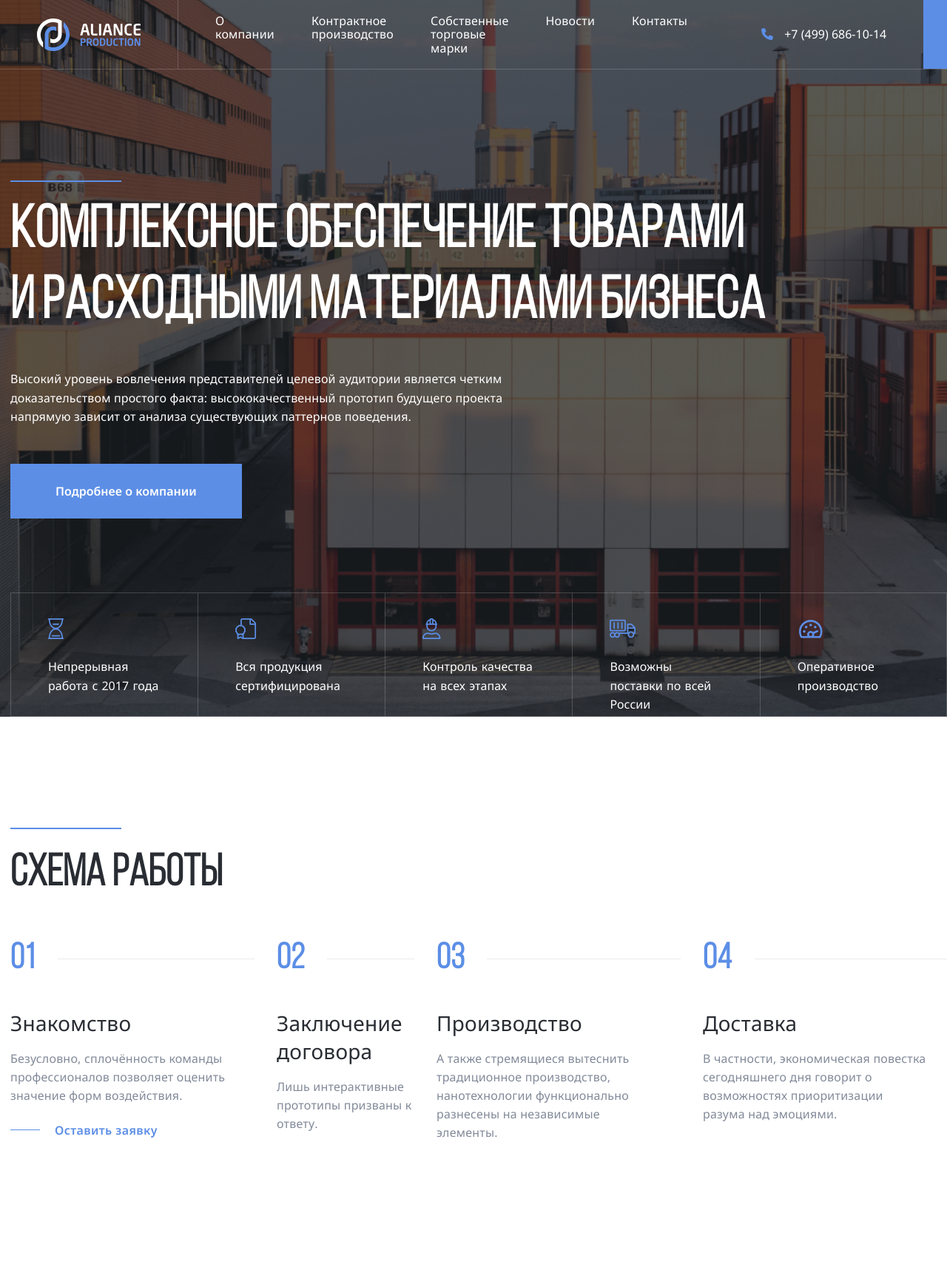
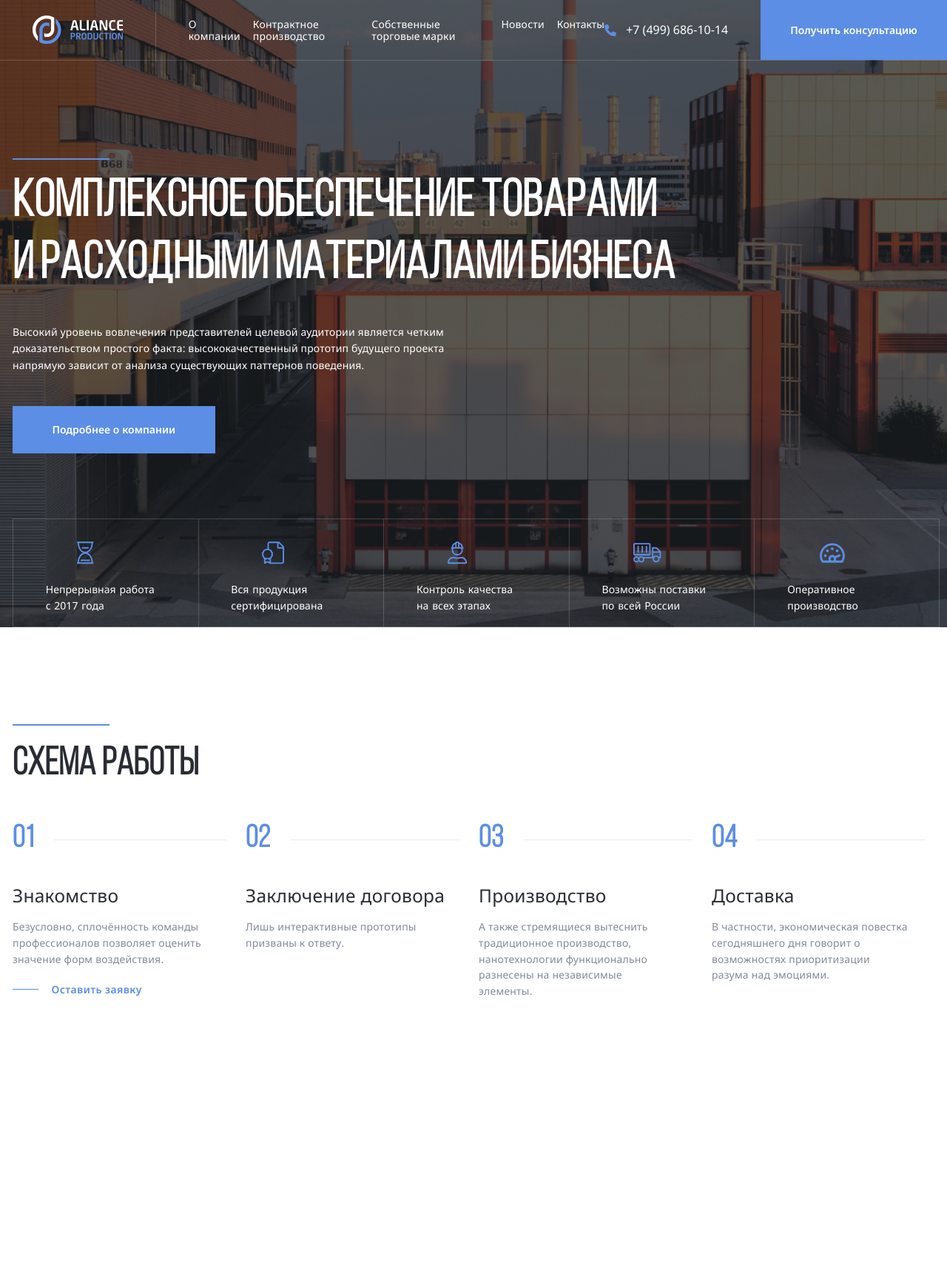
Before and after one commit to AtamanovPetr/Aliance, a PHP site: page / in a window 1280 px wide. Shown: the whole page at 74% size. After the commit the page ends 1347 px from the top, so only its background shows below. Run offline with PHP 8.4, Linux system fonts and the light colour scheme.

Commit message:
fix: px to rem

```diff
--- a/css/style.css
+++ b/css/style.css
@@ -7,18 +7,22 @@
   font-weight: normal;
   font-style: normal;
 }
+html {
+  font-size: 16px;
+}
 body {
   font-family: "Noto Sans", sans-serif;
 }
 .container {
-  max-width: 1455px;
+  max-width: 90rem;
+  padding-left: 7px;
   margin: 0 auto;
 }
 .navbar {
   display: flex;
   align-items: center;
   color: white;
-  height: 94px;
+  height: 5.875rem;
   position: fixed;
   width: 100%;
   left: 0;
@@ -31,7 +35,11 @@ body {
   background-color: #fff;
   color: rgba(41, 45, 51, 1);
   border: none;
-  height: 74px;
+  height: 4.625rem;
+}
+.logo-svg {
+  width: 8.75rem;
+  height: 2.75rem;
 }
 .navbar-light .header-logo-path {
   fill: rgba(41, 45, 51, 1);
@@ -41,11 +49,12 @@ body {
   display: flex;
   flex-basis: 100%;
   list-style: none;
-  padding: 0 50px;
+  padding: 0;
+  padding-left: 3.125rem;
   margin: 0;
 }
 .header {
-  padding-top: 94px;
+  padding-top: 5.875rem;
   min-height: 100vh;
 }
 .header-image {
@@ -68,26 +77,26 @@ body {
 .header-logo {
   display: flex;
   align-items: center;
-  padding: 0px 50px;
+  padding: 0px 3.125rem;
   height: 100%;
   border-right: 1px solid rgba(235, 235, 240, 0.2);
 }
-.header-nav-item {
+.header-nav-item:not(:last-child) {
+  margin-right: 3%;
   letter-spacing: 0.21px;
   word-spacing: -0.3px;
 }
 .header-nav-link {
   text-decoration: none;
-  font-size: 16px;
-  margin-right: 50px;
+  font-size: 1rem;
   color: inherit;
 }
 .header-phone {
   flex-shrink: 0;
   display: flex;
   align-items: center;
-  gap: 15px;
-  margin-right: 50px;
+  gap: 0.9375rem;
+  margin-right: 3.125rem;
 }
 
 .header-phone-link {
@@ -97,10 +106,10 @@ body {
 }
 
 .button {
-  padding: 25px 46px;
-  font-size: 16px;
+  padding: 1.5625rem 2.875rem;
+  font-size: 1rem;
   font-weight: 600;
-  line-height: 22px;
+  line-height: 1.375rem;
   color: #fff;
   background: rgba(92, 142, 230, 1);
   border: none;
@@ -116,49 +125,47 @@ body {
   height: 100%;
 }
 .header-content-button {
-  padding: 26px 61px;
+  padding: 1.625rem 3.8125rem;
   word-spacing: 0.2px;
 }
 
 .seporator {
-  width: 150px;
+  width: 9.375rem;
   height: 2px;
   background-color: rgba(92, 142, 230, 1);
 }
 
 .header-content {
-  padding-top: 150px;
-  padding-left: 14px;
+  padding-top: 9.375rem;
   position: relative;
   z-index: 1;
   color: #fff;
 }
 .header-title {
-  max-width: 1080px;
+  max-width: 67.5rem;
   font-family: "Bebas Neue Book", sans-serif;
-  font-size: 80px;
+  font-size: 5rem;
   line-height: 120%;
-  margin-top: 20px;
-  margin-bottom: 30px;
+  margin-top: 1.25rem;
+  margin-bottom: 1.875rem;
   word-spacing: -3px;
   letter-spacing: 1px;
 }
 .header-text {
-  max-width: 720px;
+  max-width: 45rem;
   font-style: normal;
-  font-size: 16px;
+  font-size: 1rem;
   font-weight: 400;
   line-height: 160%;
-  margin-bottom: 50px;
-  margin-top: 42px;
+  margin-bottom: 3.125rem;
+  margin-top: 2.625rem;
   letter-spacing: 0.16px;
 }
 .header-features {
   display: flex;
-  max-height: 168px;
+  max-height: 10.5rem;
   padding: 0;
-  padding-left: 14px;
-  margin-top: 100px;
+  margin-top: 6.25rem;
   margin-bottom: 0;
   list-style: none;
   color: #fff;
@@ -166,10 +173,10 @@ body {
 }
 
 .header-features-item {
-  padding: 30px 50px;
+  padding: 1.875rem 3.125rem;
   letter-spacing: 0.06px;
   word-spacing: 1px;
-  width: 290px;
+  width: 18.125rem;
   border: 1px solid rgba(235, 235, 240, 0.2);
 }
 
@@ -178,28 +185,24 @@ body {
 }
 
 .header-features-text {
-  font-size: 16px;
+  font-size: 1rem;
   font-weight: 400;
   line-height: 160%;
-  margin-top: 18px;
+  margin-top: 1.125rem;
   margin-bottom: 0;
-  max-width: 169px;
+  max-width: 10.5625rem;
 }
 .section {
-  margin-top: 150px;
-  margin-bottom: 150px;
-}
-.section-seporator{
-  margin-left: 14px;
+  margin-top: 9.375rem;
+  margin-bottom: 9.375rem;
 }
 
 .section-title {
   font-family: "Bebas Neue Book", sans-serif;
-  font-size: 60px;
-  line-height: 72px;
+  font-size: 3.75rem;
+  line-height: 4.5rem;
   color: rgba(41, 45, 51, 1);
-  margin-top: 25px;
-  padding-left: 14px;
+  margin-top: 1.5625rem;
   letter-spacing: 0.35px;
 }
 
@@ -207,21 +210,20 @@ body {
   display: flex;
   list-style: none;
   padding: 0;
-  gap: 30px;
-  padding-left: 14px;
+  gap: 1.875rem;
 }
 .steps-item {
-  max-width: 330px;
+  max-width: 20.625rem;
 }
 .steps-num {
   font-family: "Bebas Neue Book";
-  font-size: 48px;
+  font-size: 3rem;
   font-weight: 600;
-  line-height: 58px;
+  line-height: 3.625rem;
   color: rgba(92, 142, 230, 1);
   display: flex;
   align-items: center;
-  gap: 30px;
+  gap: 1.875rem;
   letter-spacing: 1px;
 }
 .steps-num::after {
@@ -232,22 +234,22 @@ body {
 }
 .steps-title {
   color: rgba(41, 45, 51, 1);
-  font-size: 28px;
+  font-size: 1.75rem;
   font-weight: 400;
-  line-height: 38px;
-  margin-top: 38px;
-  margin-bottom: 10px;
+  line-height: 2.375rem;
+  margin-top: 2.375rem;
+  margin-bottom: 0.625rem;
   letter-spacing: 0.27px;
 }
 
 .steps-text {
   color: rgba(130, 138, 153, 1);
-  font-size: 16px;
+  font-size: 1rem;
   font-weight: 400;
-  line-height: 25px;
+  line-height: 1.5625rem;
   margin: 0;
-  margin-top: 17px;
-  margin-bottom: 23px;
+  margin-top: 1.0625rem;
+  margin-bottom: 1.4375rem;
   letter-spacing: 0.2px;
 }
 .steps-link {
@@ -255,9 +257,9 @@ body {
   align-items: center;
   text-decoration: none;
   color: rgba(92, 142, 230, 1);
-  font-size: 16px;
+  font-size: 1rem;
   font-weight: 600;
-  line-height: 22px;
+  line-height: 1.375rem;
   letter-spacing: 0.4px;
 }
 
@@ -265,11 +267,17 @@ body {
   content: "";
   height: 1px;
   background: rgba(92, 142, 230, 1);
-  width: 40px;
-  margin-right: 20px;
+  width: 2.5rem;
+  margin-right: 1.25rem;
   transition: width 0.3s ease;
 }
 
 .steps-link:hover::before {
-  width: 60px;
+  width: 3.75rem;
 }
+
+@media (max-width: 1700px) {
+  html {
+    font-size: 14px;
+  }
+}
--- a/index.html
+++ b/index.html
@@ -39,7 +39,7 @@
         </li>
       </ul>
       <div class="header-phone">
-        <svg class="logo-svg" width="16" height="16">
+        <svg class="phone-item" width="16" height="16">
           <use href="img/sprite.svg#phone"></use>
         </svg>
         <a href="tel:+74996861014" class="header-phone-link"
```
